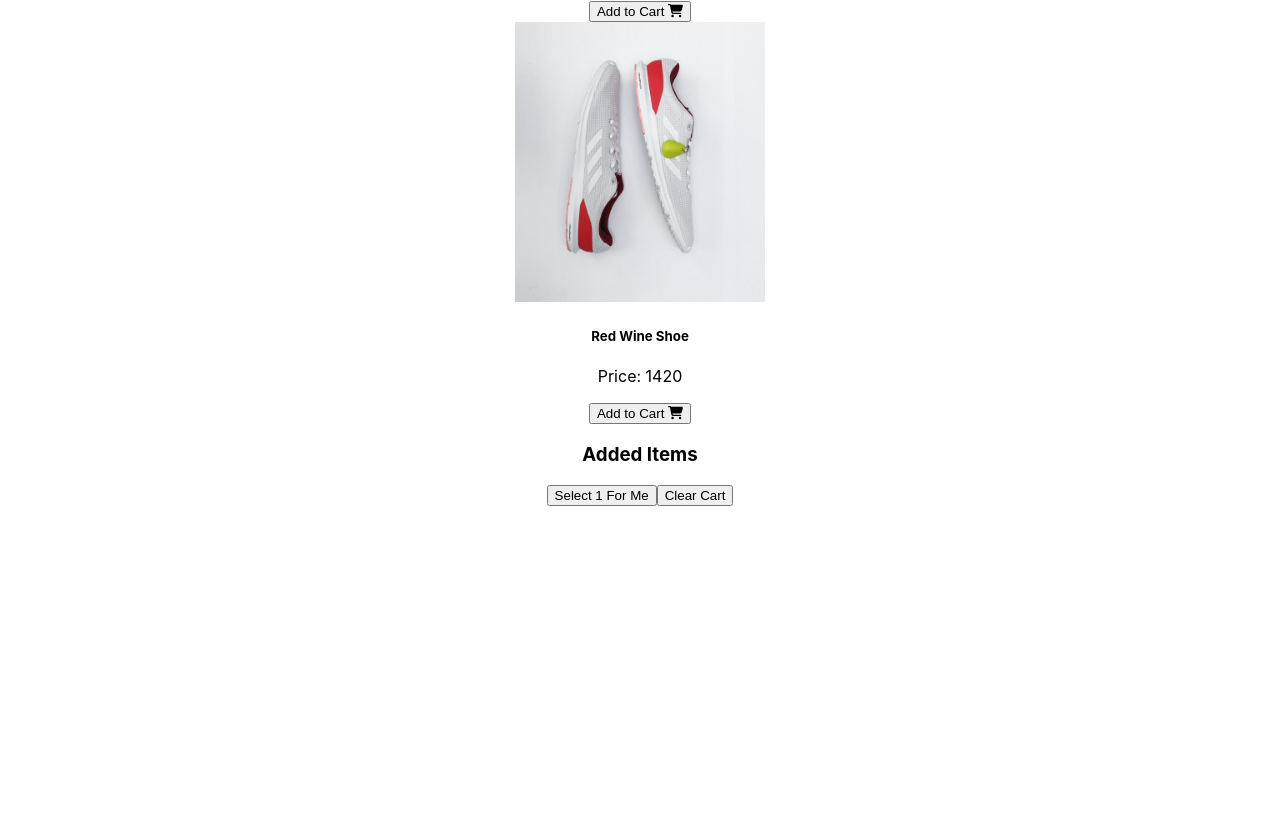
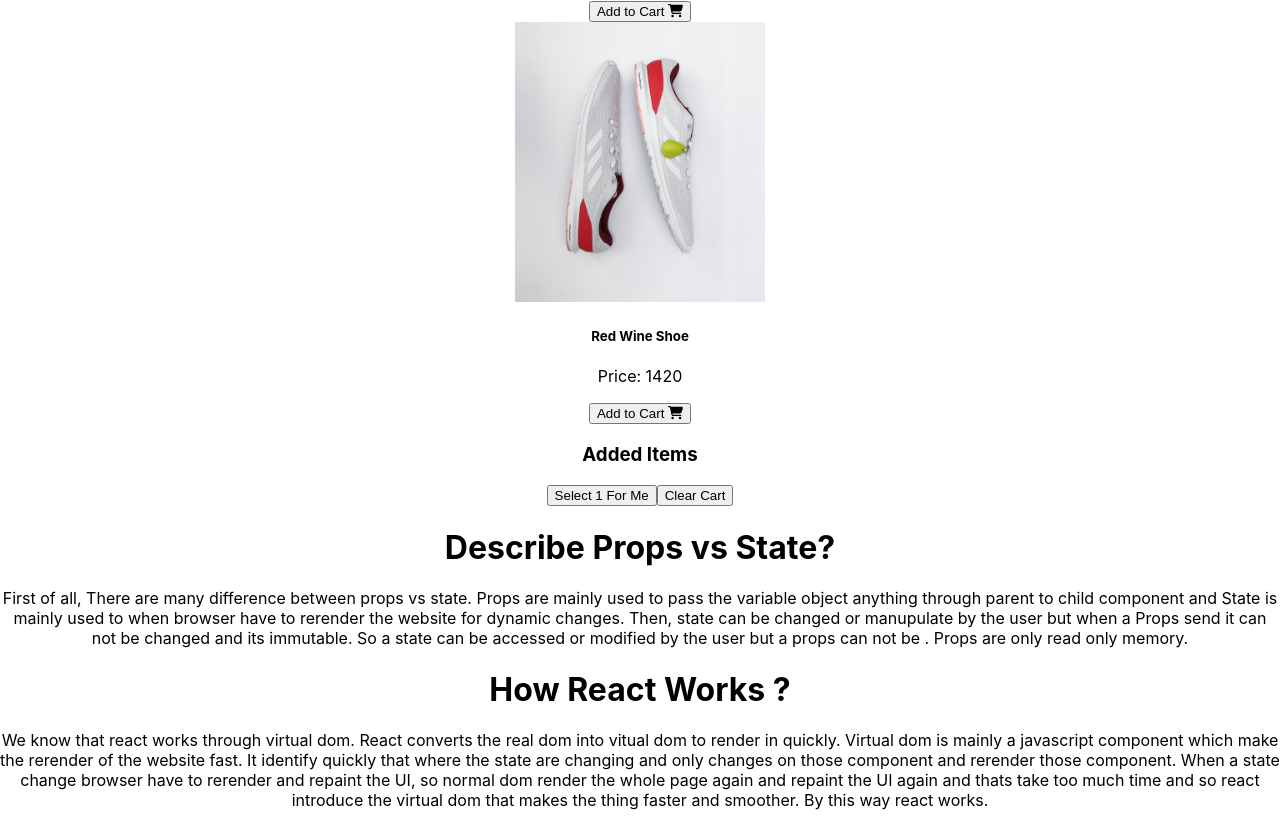
Before and after one commit to MAvi-Rup/Simple-React-Assignment, a React (Create React App) app in the folder ema-shoe/: page / in a window 1280 px wide. Shown: the part 4582-5408 px from the top of the page. Before the commit the page ends 5088 px from the top, so only its background shows below. Built offline with nearby package versions, Linux system fonts and the light colour scheme; the HTML template or start-up script is replaced by a standard one.

Commit message:
Assignment Complete

```diff
--- a/ema-shoe/src/App.js
+++ b/ema-shoe/src/App.js
@@ -1,6 +1,8 @@
 
 import './App.css';
 import Header from './Component/Header/Header';
+import Props from './Component/Question Answer/Props';
+import ReactWorks from './Component/Question Answer/ReactWorks';
 import Shop from './Component/Shop/Shop';
 
 function App() {
@@ -8,6 +10,8 @@ function App() {
     <div className="App">
       <Header></Header>
       <Shop></Shop>
+      <Props></Props>
+      <ReactWorks></ReactWorks>
     </div>
   );
 }
--- /dev/null
+++ b/ema-shoe/src/Component/Question Answer/Props.js
@@ -0,0 +1,12 @@
+import React from 'react';
+
+const Props = () => {
+    return (
+        <div>
+            <h1 className='fs-3'>Describe Props vs State?</h1>
+            <p className='fs-6'>First of all, There are many difference between props vs state. Props are mainly used to pass the variable object anything through parent to child component and State is mainly used to when browser have to rerender the website for dynamic changes. Then, state can be changed or manupulate by the user but when a Props send it can not be changed and its immutable. So a state can be accessed or modified by the user but a props can not be . Props are only read only memory.</p>
+        </div>
+    );
+};
+
+export default Props;
--- /dev/null
+++ b/ema-shoe/src/Component/Question Answer/ReactWorks.js
@@ -0,0 +1,12 @@
+import React from 'react';
+
+const ReactWorks = () => {
+    return (
+        <div>
+            <h1 className='fs-3'>How React Works ?</h1>
+            <p className='fs-6'>We know that react works through virtual dom. React converts the real dom into vitual dom to render in quickly. Virtual dom is mainly a javascript component which make the rerender of the website fast. It identify quickly that where the state are changing and only changes on those component and rerender those component. When a state change browser have to rerender and repaint the UI, so normal dom render the whole page again and repaint the UI again and thats take too much time and so react introduce the virtual dom that makes the thing faster and smoother. By this way react works.</p>
+        </div>
+    );
+};
+
+export default ReactWorks;
```
Also changed, not shown: ema-shoe/src/Component/Cart/Cart.js (+0 -13 lines).
